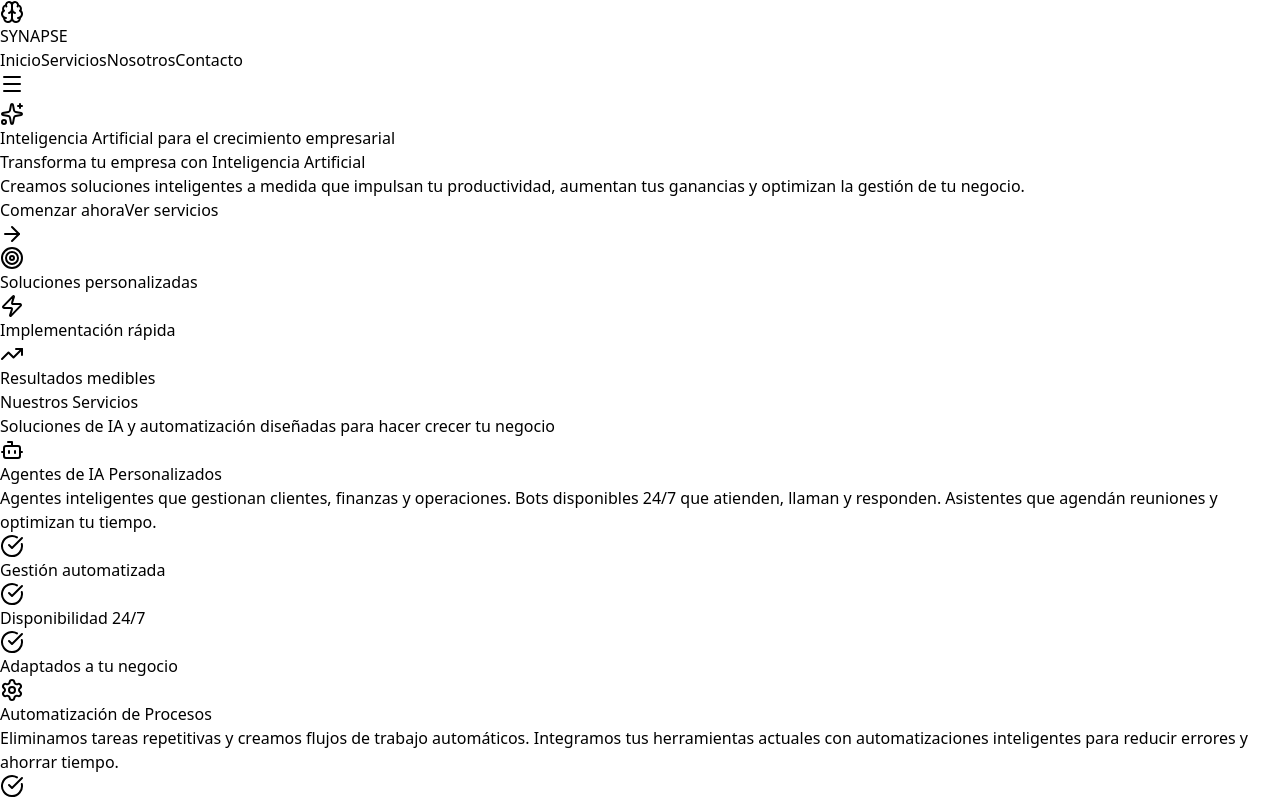
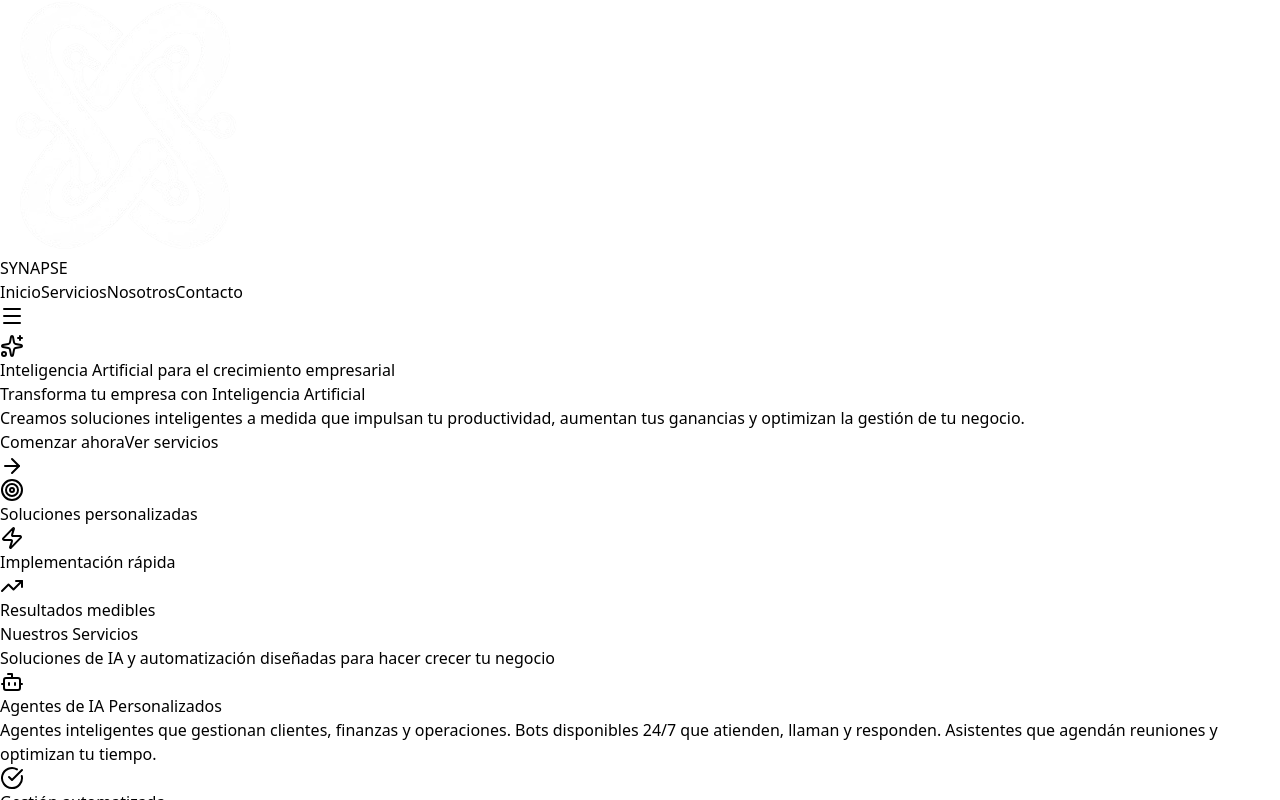
Before and after one commit to Kairbros/Synapse, a React (Vite) app: page / in a window 1280 px wide. Shown: the top 800 px of the page. Built offline with nearby package versions, Linux system fonts and the light colour scheme; the HTML template or start-up script is replaced by a standard one.

Commit message:
Icon Fix

```diff
--- a/src/App.jsx
+++ b/src/App.jsx
@@ -1,5 +1,6 @@
 import React, { useState, useEffect } from 'react';
 import { Brain, Zap, TrendingUp, MessageSquare, Bot, Settings, ChevronRight, Menu, X, Phone, Mail, Instagram, Facebook, CheckCircle, ArrowRight, Sparkles, Globe, Clock, Target } from 'lucide-react';
+import logo from './assets/Icon.png';
 
 const SynapseLanding = () => {
   const [isMenuOpen, setIsMenuOpen] = useState(false);
@@ -50,7 +51,7 @@ const SynapseLanding = () => {
           <div className="flex justify-between items-center h-20">
             <div className="flex items-center space-x-3 group cursor-pointer" onClick={() => scrollToSection('inicio')}>
               <div className="relative">
-                <Brain className="w-9 h-9 text-white transition-transform duration-300 group-hover:scale-110" />
+                <img src={logo} alt="Synapse Logo" className="w-10 h-10 text-white transition-transform duration-300 group-hover:scale-110" />
                 <div className="absolute inset-0 blur-xl bg-white/20 group-hover:bg-white/30 transition-all duration-300"></div>
               </div>
               <span className="text-2xl font-bold tracking-tight text-white">SYNAPSE</span>
@@ -366,7 +367,7 @@ const SynapseLanding = () => {
       <footer className="py-10 px-4 sm:px-6 lg:px-8 border-t border-white/10 bg-black">
         <div className="max-w-7xl mx-auto text-center">
           <div className="flex items-center justify-center space-x-2 mb-4">
-            <Brain className="w-6 h-6 text-gray-400" />
+            <img src={logo} alt="Synapse Logo" className="w-7 h-7 text-gray-400" />
             <span className="text-xl font-bold text-white">SYNAPSE</span>
           </div>
           <p className="text-gray-400 mb-2">Deja que SYNAPSE sea el puente entre tu negocio y el futuro</p>
```
Also changed, not shown: src/assets/Icon.png.
